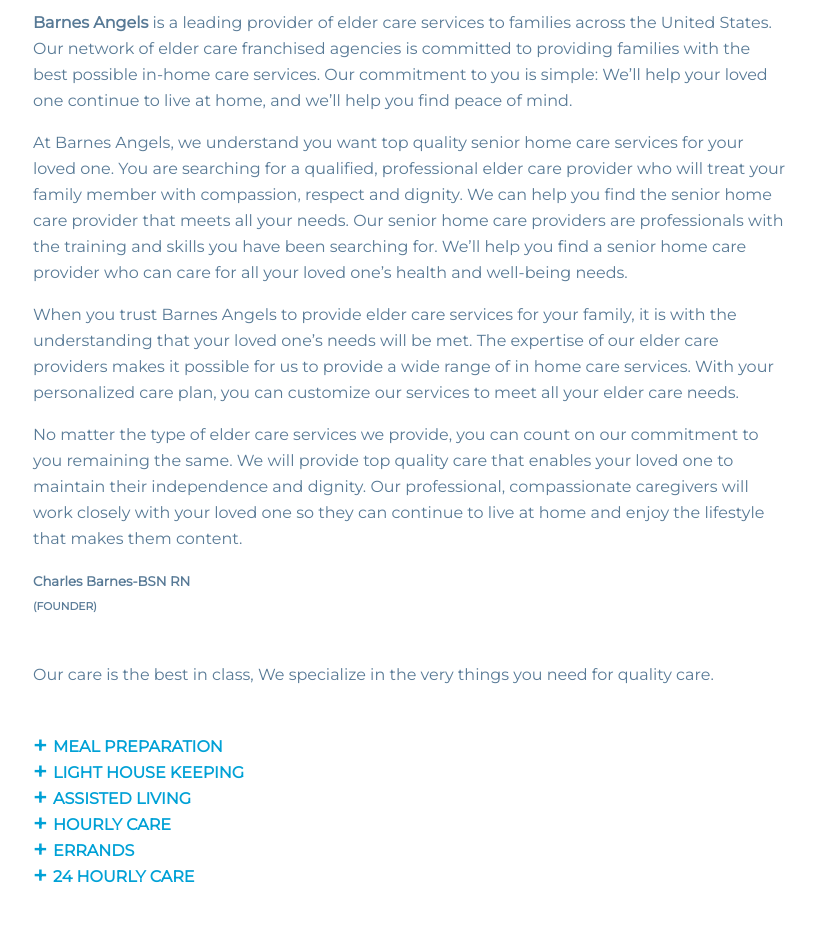
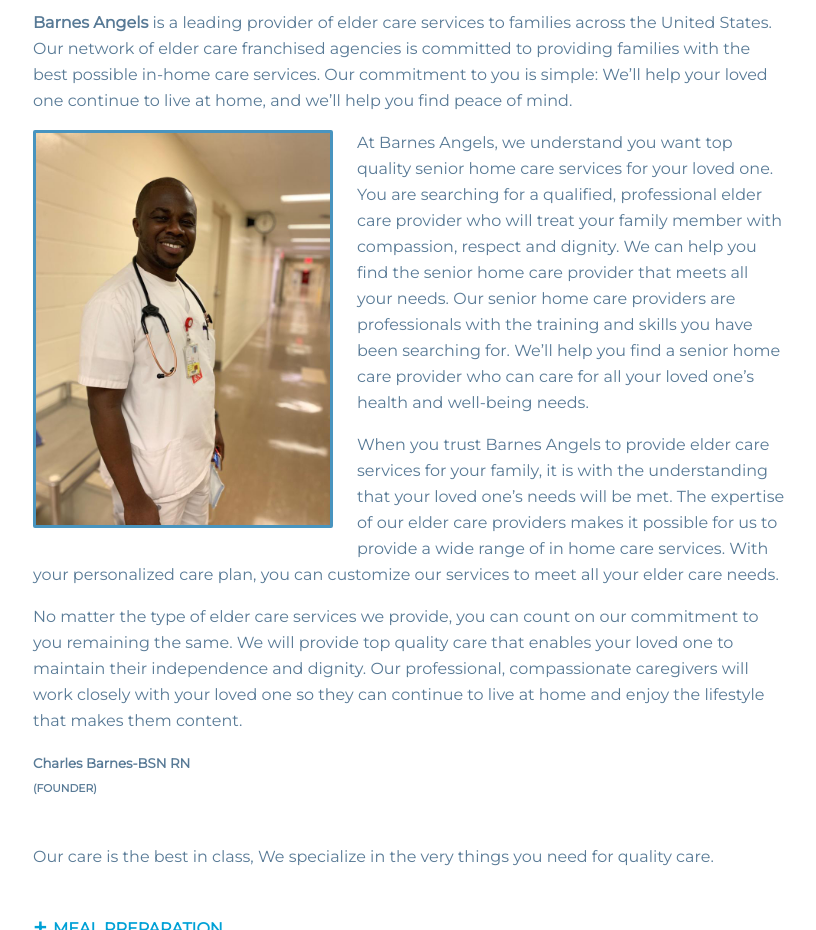
Before and after one commit to adjeteyboy/Barnes-Angels, a website built with Parcel: page docs/about.html in a window 1280 px wide. Shown: the part 1040-1970 px from the top of the page, without its empty margins (230-1046 px from the left). Built offline with nearby package versions, Linux system fonts and the light colour scheme; a script that the page names is missing.

Commit message:
founder image

```diff
--- a/docs/about.html
+++ b/docs/about.html
@@ -97,7 +97,7 @@
         we’ll help you find peace of mind.
       </p>
       <p>
-        At Barnes Angels, we understand you want top quality <span class="underline">senior home care</span> services
+        <img id="founder__img" src="./assets/images/founder.jpg" alt="Our Founder"> At Barnes Angels, we understand you want top quality <span class="underline">senior home care</span> services
         for your loved one. You are searching for a qualified, professional elder care provider who will treat your
         family member with compassion, respect and dignity. We can help you find the senior home care provider that
         meets all your needs. Our senior home care providers are professionals with the training and skills you have
--- a/styles/_about.scss
+++ b/styles/_about.scss
@@ -69,6 +69,16 @@
   max-width: 850px;
   color: rgb(88, 122, 150);
 
+  img#founder__img {
+    width: 300px;
+    float: left;
+    margin-right: 1.5rem;
+    margin-bottom: .6rem;
+    border: 3px solid #398bbaeb;
+    box-sizing: border-box;
+    border-radius: 2px;
+  }
+
   & .about--content-list {
     list-style: none;
     padding: 30px 0 0 0;
```
Also changed, not shown: docs/assets/images/founder.jpg (added), docs/main.css, 1 other file.
